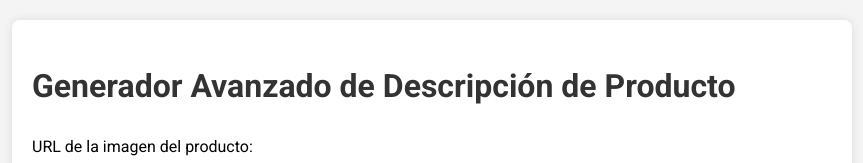
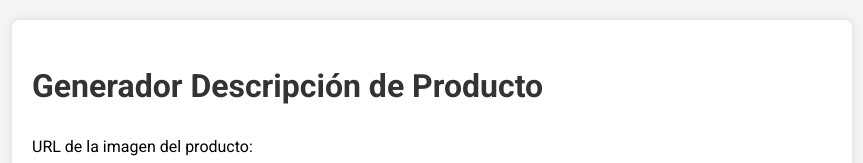
Before and after one commit to MateoCris02/html, a plain HTML site: page index.html in a window 1280 px wide. Shown: the top 163 px of the page, without its empty margins (208-1071 px from the left). Drawn offline with Linux system fonts and the light colour scheme.

Commit message:
Update index.html

```diff
--- a/index.html
+++ b/index.html
@@ -94,7 +94,7 @@
 </head>
 <body>
     <div class="container">
-        <h1>Generador Avanzado de Descripción de Producto</h1>
+        <h1>Generador Descripción de Producto</h1>
 
         <div>
             <label for="productImage">URL de la imagen del producto:</label>
@@ -128,7 +128,7 @@
             <select id="outputFormat">
                 <option value="html">HTML y CSS</option>
                 <option value="json">JSON</option>
-                <option value="markdown">Markdown</option>
+
             </select>
 
             <label for="videoUrl">URL del video (YouTube o Vimeo):</label>
```
